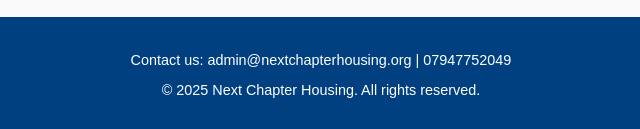
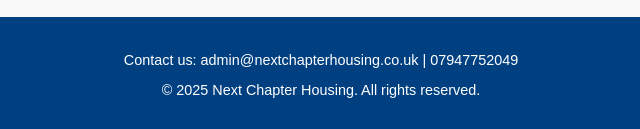
Before and after one commit to Des3010/next-chapter-housing, a plain HTML site: page about.html in a window 1280 px wide. Shown: the part 1862-1991 px from the top of the page, 319-959 px from the left. Drawn offline with Linux system fonts and the light colour scheme.

Commit message:
updated footer

```diff
--- a/about.html
+++ b/about.html
@@ -67,7 +67,7 @@
   </section>
 
   <footer>
-    <p>Contact us: admin@nextchapterhousing.org | 07947752049</p>
+    <p>Contact us: admin@nextchapterhousing.co.uk | 07947752049</p>
     <p>© 2025 Next Chapter Housing. All rights reserved.</p>
   </footer>
 </body>
```
Also changed, not shown: contact.html (+1 -1 lines), gallery.html (+1 -1 lines), index.html (+1 -1 lines), services.html (+2 -2 lines).
